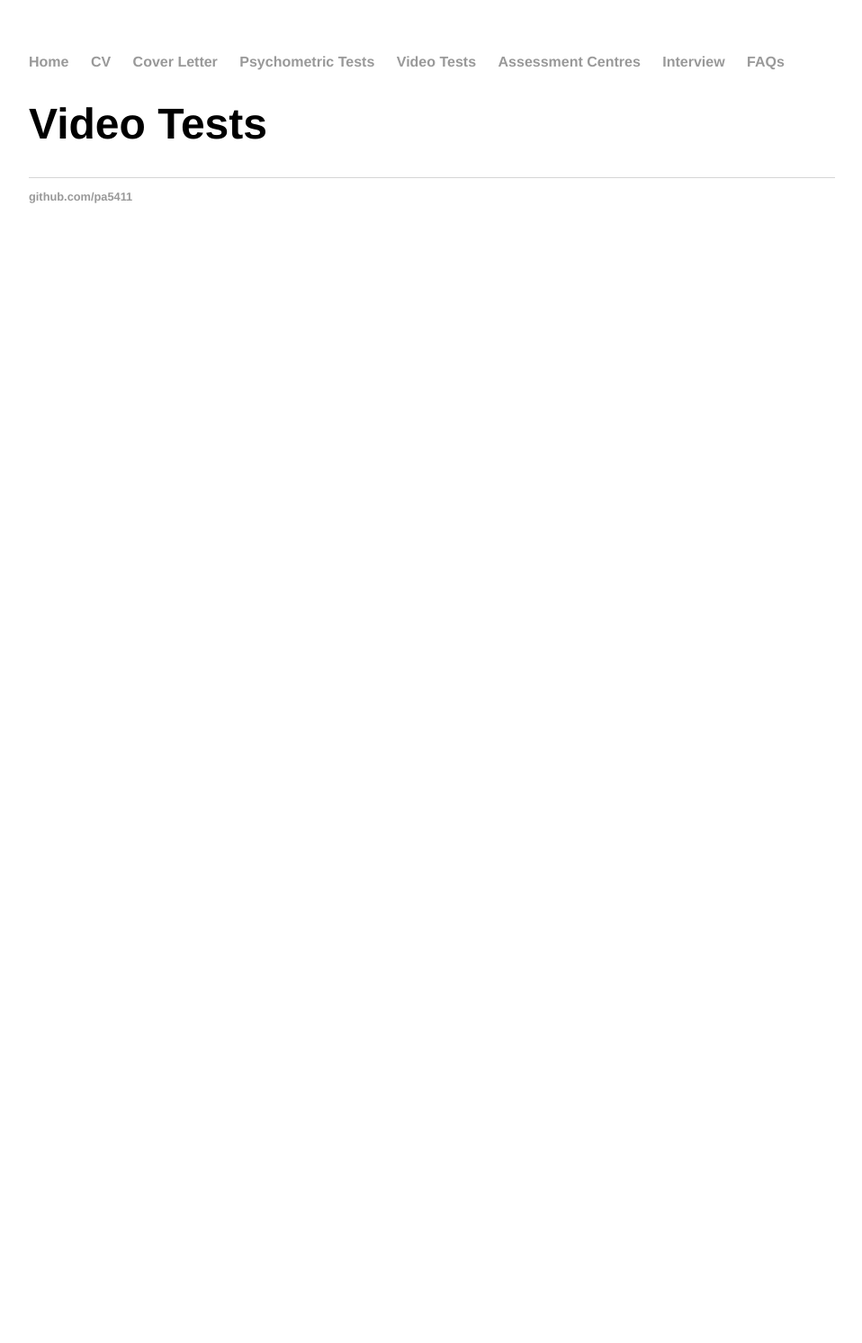
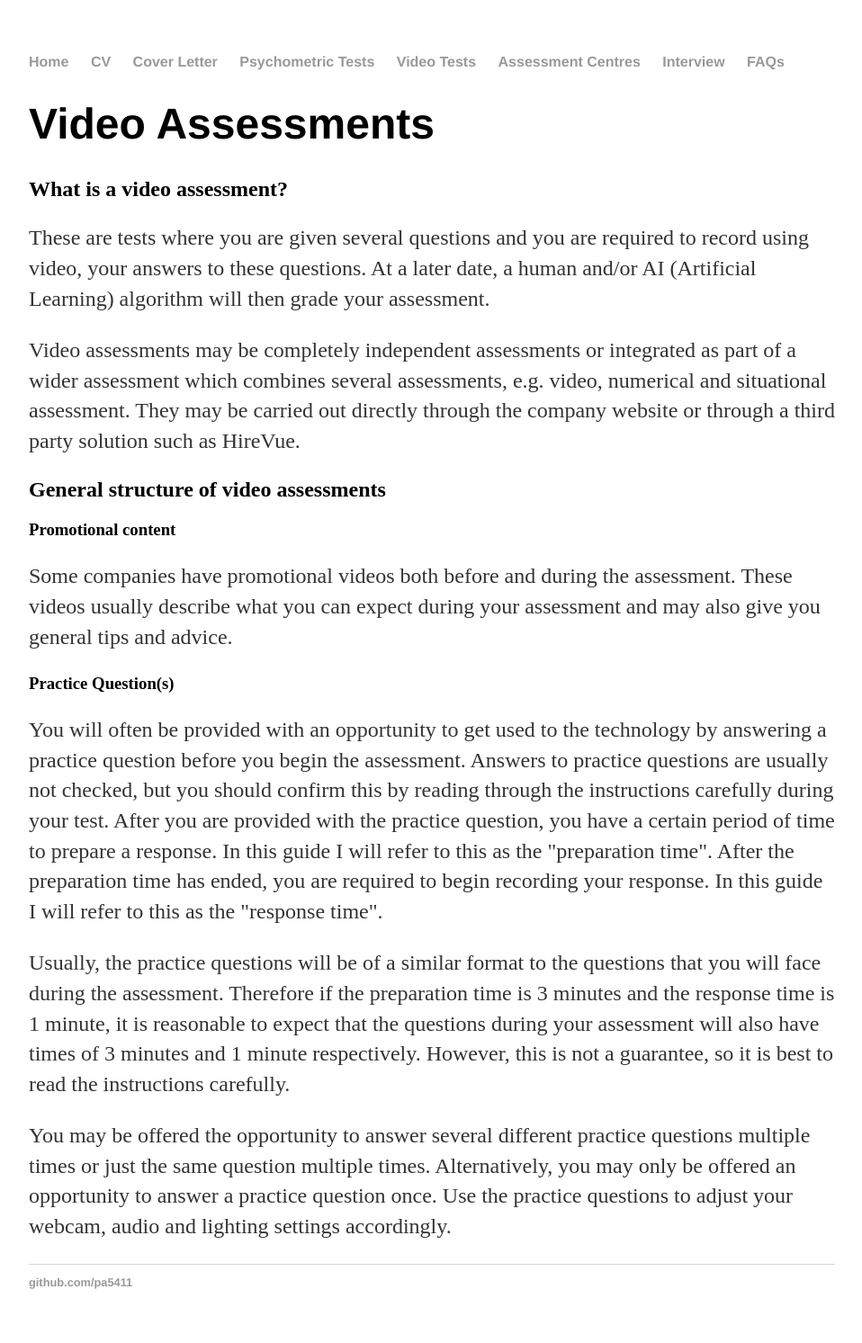
Before and after one commit to pa5411/Graduate-Job-Help, a Jekyll site: the page built from videotests.html, in a window 1280 px wide. Shown: the whole page at 90% size, without its empty margins (160-1118 px from the left). Built offline with Jekyll 4.4.1, drawn with Linux system fonts in a browser that asks for light colours; before the commit the page ends 900 px from its top, so only the background shows below that.

Commit message:
Update videotests.html

```diff
--- a/videotests.html
+++ b/videotests.html
@@ -3,5 +3,24 @@ layout: default
 title: Video Tests
 ---
 <div class="blurb">
-        <h1>Video Tests</h1>
+        <h1>Video Assessments</h1>
+        <h2> What is a video assessment?</h2>
+
+        <p> These are tests where you are given several questions and you are required to record using video, your answers to these questions. At a later date, a human  and/or AI (Artificial Learning) algorithm will then grade your assessment. </p>
+
+        <p> Video assessments may be completely independent assessments or integrated as part of a wider assessment which combines several assessments, e.g. video, numerical and situational assessment. They may be carried out directly through the company website or through a third party solution such as HireVue.</p>
+
+        <h2>General structure of video assessments</h2>
+
+        <h3>Promotional content</h3>
+
+        <p> Some companies have promotional videos both before and during the assessment. These videos usually describe what you can expect during your assessment and may also give you general tips and advice. </p>
+
+        <h3>Practice Question(s)</h3>
+
+        <p> You will often be provided with an opportunity to get used to the technology by answering a practice question before you begin the assessment. Answers to practice questions are usually not checked, but you should confirm this by reading through the instructions carefully during your test. After you are provided with the practice question, you have a certain period of time to prepare a response. In this guide I will refer to this as the "preparation time". After the preparation time has ended, you are required to begin recording your response. In this guide I will refer to this as the "response time". </p>
+
+         <p> Usually, the practice questions will be of a similar format to the questions that you will face during the assessment. Therefore if the preparation time is 3 minutes and the response time is 1 minute, it is reasonable to expect that the questions during your assessment will also have times of 3 minutes and 1 minute respectively. However, this is not a guarantee, so it is best to read the instructions carefully. </p>
+
+         <p> You may be offered the opportunity to answer several different practice questions multiple times or just the same question multiple times. Alternatively, you may only be offered an opportunity to answer a practice question once. Use the practice questions to adjust your webcam, audio and lighting settings accordingly.</p>
 </div><!-- /.blurb -->
```
